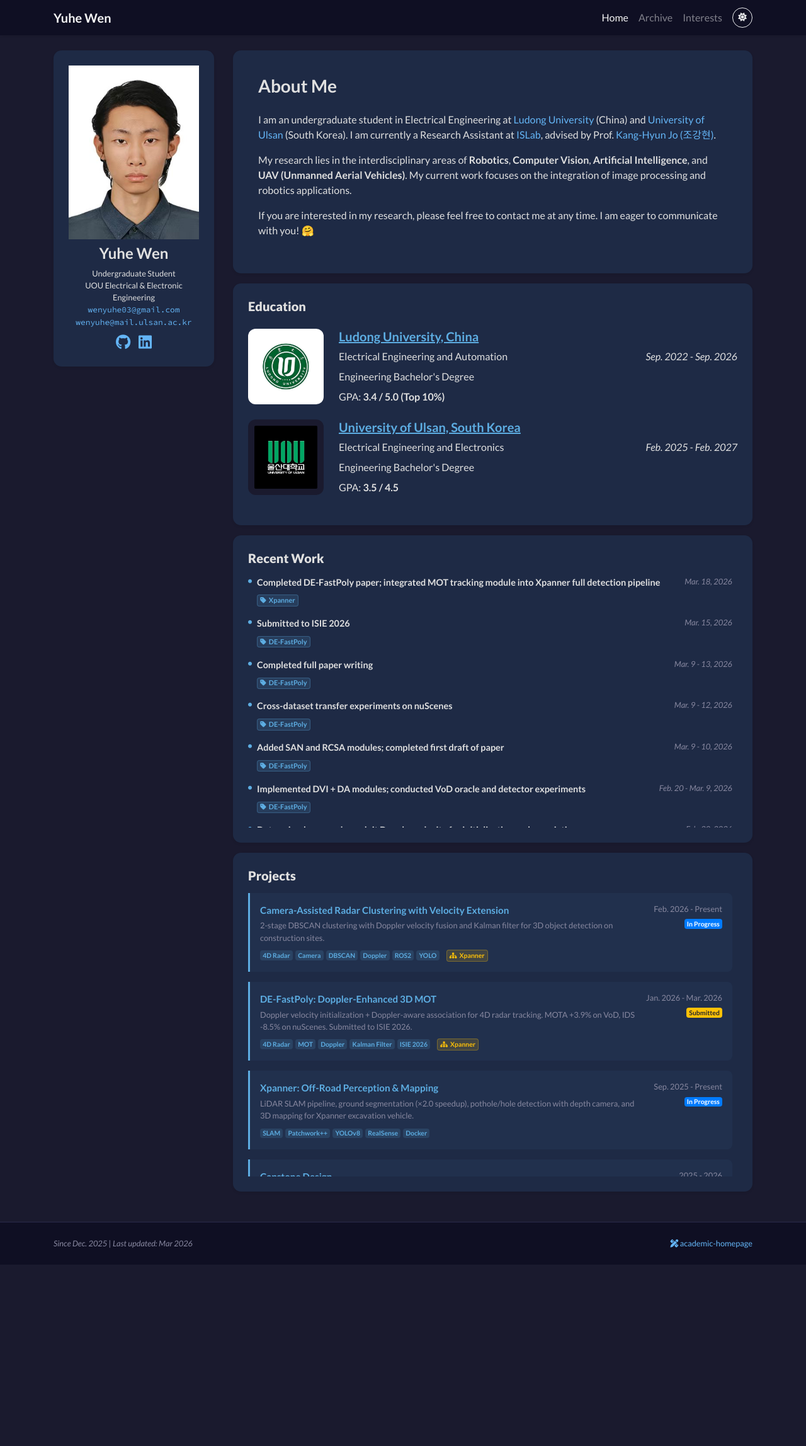
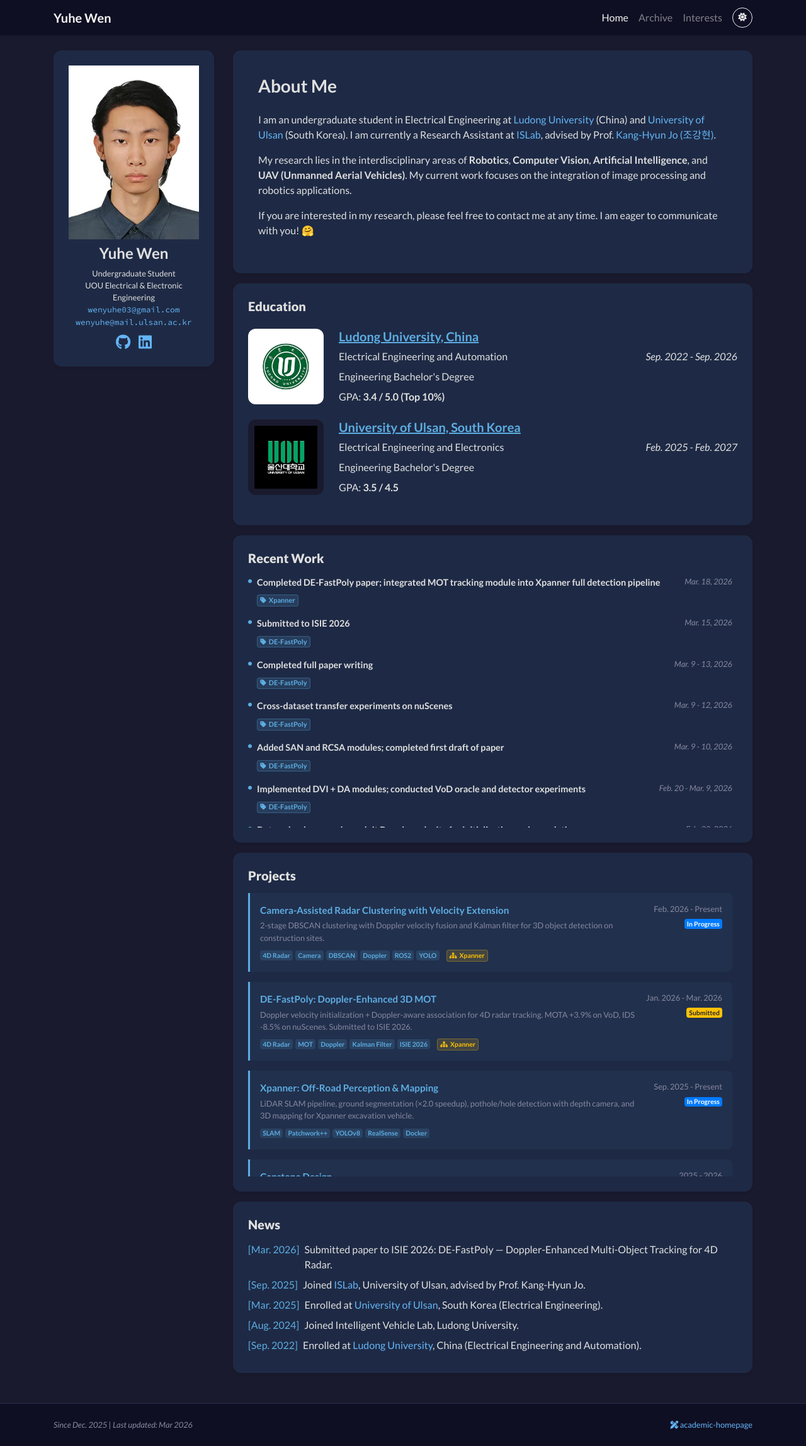
Before and after one commit to solomon0256/solomon0256.github.io, a Jekyll site: the page built from index.html, in a window 1280 px wide. Shown: the whole page at 63% size. Built offline with Jekyll 4.4.1, drawn with Linux system fonts in a browser that asks for light colours; nearby versions of some CDN libraries; a style sheet for code colours, icons or effects is not loaded; before the commit the page ends 2008 px from its top, so only the background shows below that.

Commit message:
Add News section to homepage with 5 entries

```diff
--- a/_data/profile.yml
+++ b/_data/profile.yml
@@ -235,6 +235,23 @@ projects:
   link: "/archive/cluster-detection"
   parent: "xpanner"
 
+news:
+- date: "Mar. 2026"
+  text: "Submitted paper to ISIE 2026: DE-FastPoly — Doppler-Enhanced Multi-Object Tracking for 4D Radar."
+  sort_date: 2026-03-15
+- date: "Sep. 2025"
+  text: "Joined <a href='https://islab.ulsan.ac.kr/' target='_blank'>ISLab</a>, University of Ulsan, advised by Prof. Kang-Hyun Jo."
+  sort_date: 2025-09-01
+- date: "Mar. 2025"
+  text: "Enrolled at <a href='https://www.ulsan.ac.kr/' target='_blank'>University of Ulsan</a>, South Korea (Electrical Engineering)."
+  sort_date: 2025-03-01
+- date: "Aug. 2024"
+  text: "Joined Intelligent Vehicle Lab, Ludong University."
+  sort_date: 2024-08-01
+- date: "Sep. 2022"
+  text: "Enrolled at <a href='https://www.ldu.edu.cn/' target='_blank'>Ludong University</a>, China (Electrical Engineering and Automation)."
+  sort_date: 2022-09-01
+
 skills:
 - category: "Programming"
   items: [ "Python", "C/C++", "MATLAB" ]
--- a/_includes/widgets/experience_card.html
+++ b/_includes/widgets/experience_card.html
@@ -103,3 +103,22 @@
     </div>
 </div>
 {% endif %}
+
+{% if site.data.profile.news %}
+<div class="row mt-3">
+    <div class="col">
+        <div class="card border-0 shadow-sm bg-white">
+            <div class="card-body p-4">
+                <h5 class="mb-3"><strong>News</strong></h5>
+                {% assign sorted_news = site.data.profile.news | sort: "sort_date" | reverse %}
+                {% for item in sorted_news %}
+                <div class="mb-2 d-flex align-items-start">
+                    <span class="mr-2" style="color: #5dade2; flex-shrink: 0;">[{{ item.date }}]</span>
+                    <span>{{ item.text }}</span>
+                </div>
+                {% endfor %}
+            </div>
+        </div>
+    </div>
+</div>
+{% endif %}
```
